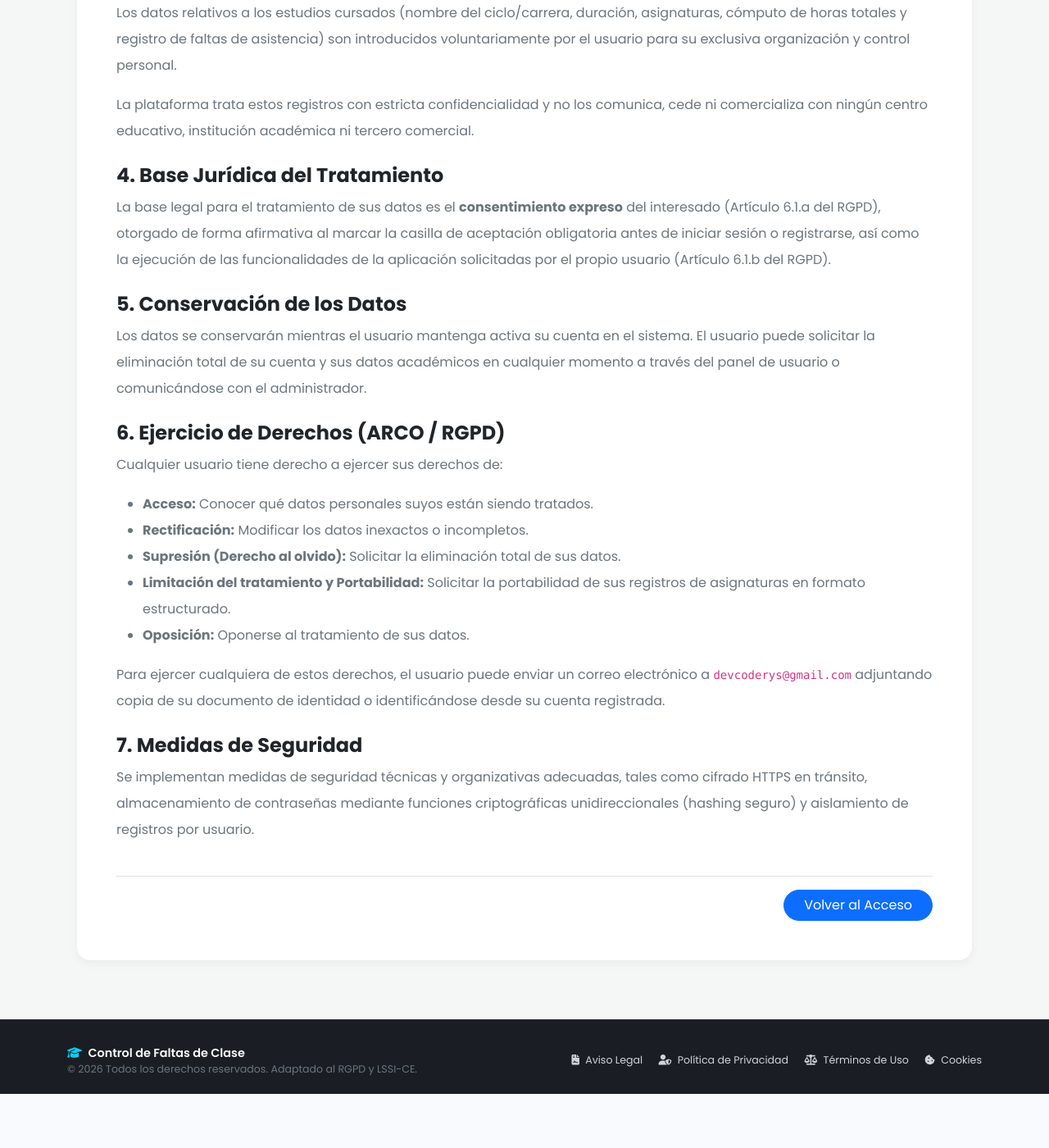
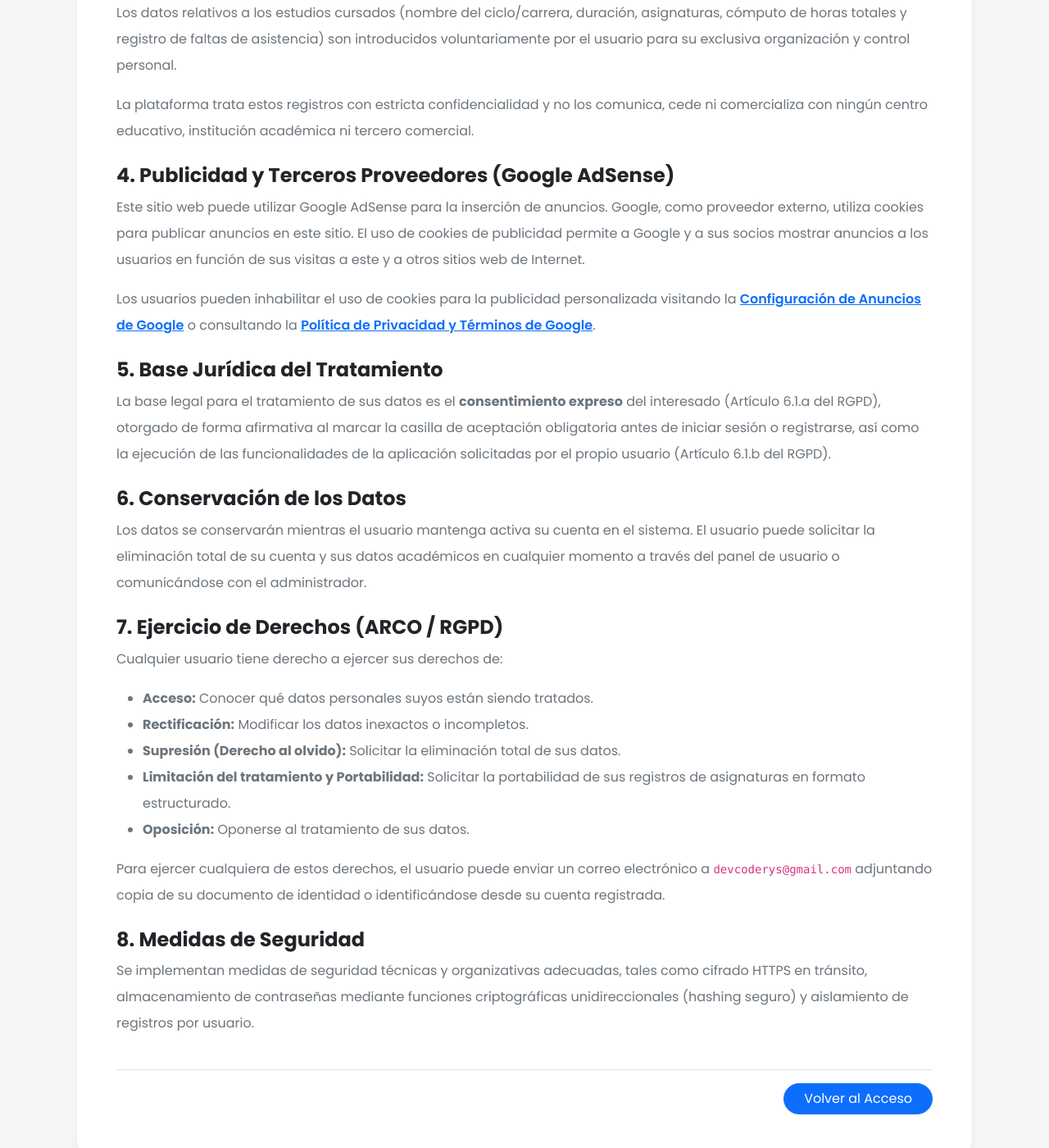
Before and after one commit to Devcodery/Faltas-De-Clase, a Flask app: page /privacidad in a window 1280 px wide. Shown: the part 1095-2495 px from the top of the page at 82% size. Before the commit the page ends 2429 px from the top, so only its background shows below. Run offline with Flask 3, Linux system fonts and the light colour scheme.

Commit message:
feat: agregar soporte para Google AdSense, incluyendo configuración y bloques de anuncios en la plantilla

```diff
--- a/docker-compose.yml
+++ b/docker-compose.yml
@@ -31,6 +31,8 @@ services:
       - ADMIN_NAME=${ADMIN_NAME}
       - GOOGLE_CLIENT_ID=${GOOGLE_CLIENT_ID}
       - GOOGLE_CLIENT_SECRET=${GOOGLE_CLIENT_SECRET}
+      - ADSENSE_CLIENT_ID=${ADSENSE_CLIENT_ID}
+      - ADSENSE_ENABLED=${ADSENSE_ENABLED}
     depends_on:
       db:
         condition: service_healthy
--- /dev/null
+++ b/web/ads.txt
@@ -0,0 +1,3 @@
+# Google AdSense ads.txt
+# Reemplaza pub-XXXXXXXXXXXXXXXX con tu ID de editor de Google AdSense
+google.com, pub-0000000000000000, DIRECT, f08c47fec0942fa0
--- a/web/app.py
+++ b/web/app.py
@@ -3,7 +3,7 @@ import time
 import requests
 from functools import wraps
 from datetime import datetime
-from flask import Flask, render_template, request, redirect, session, url_for, flash, jsonify, g, send_from_directory
+from flask import Flask, render_template, request, redirect, session, url_for, flash, jsonify, g, send_from_directory, Response
 from dotenv import load_dotenv
 from models import db, User, Estudio, Asignatura
 
@@ -23,6 +23,10 @@ app.config['SQLALCHEMY_TRACK_MODIFICATIONS'] = False
 # Google OAuth Config
 GOOGLE_CLIENT_ID = os.getenv('GOOGLE_CLIENT_ID', '')
 GOOGLE_CLIENT_SECRET = os.getenv('GOOGLE_CLIENT_SECRET', '')
+
+# Google AdSense Config
+ADSENSE_CLIENT_ID = os.getenv('ADSENSE_CLIENT_ID', '').strip()
+ADSENSE_ENABLED = os.getenv('ADSENSE_ENABLED', 'true').strip().lower() in ('true', '1', 'yes')
 
 db.init_app(app)
 
@@ -65,6 +69,8 @@ def inject_global_context():
     return {
         'current_user': g.user,
         'google_client_id': GOOGLE_CLIENT_ID,
+        'adsense_client_id': ADSENSE_CLIENT_ID,
+        'adsense_enabled': ADSENSE_ENABLED,
         'admin_email': ADMIN_EMAIL,
         'current_year': datetime.now().year
     }
@@ -131,6 +137,15 @@ def index():
 @app.route('/favicon.ico')
 def favicon():
     return send_from_directory(os.path.join(app.root_path, 'static'), 'favicon.ico', mimetype='image/vnd.microsoft.icon')
+
+
+@app.route('/ads.txt')
+def ads_txt():
+    if ADSENSE_CLIENT_ID:
+        pub_id = ADSENSE_CLIENT_ID.replace('ca-', '')
+        content = f"google.com, {pub_id}, DIRECT, f08c47fec0942fa0\n"
+        return Response(content, mimetype='text/plain')
+    return send_from_directory(app.root_path, 'ads.txt', mimetype='text/plain')
 
 
 @app.route('/login', methods=['GET', 'POST'])
--- a/web/templates/base.html
+++ b/web/templates/base.html
@@ -13,6 +13,11 @@
     <link href="https://fonts.googleapis.com/css2?family=Poppins:wght@300;400;500;600;700&display=swap" rel="stylesheet">
     <!-- Font Awesome 6 -->
     <link rel="stylesheet" href="https://cdnjs.cloudflare.com/ajax/libs/font-awesome/6.4.0/css/all.min.css">
+
+    {% if adsense_enabled and adsense_client_id %}
+    <!-- Google AdSense SDK -->
+    <script async src="https://pagead2.googlesyndication.com/pagead/js/adsbygoogle.js?client={{ adsense_client_id }}" crossorigin="anonymous"></script>
+    {% endif %}
 
     <style>
         :root {
@@ -112,6 +117,23 @@
             box-shadow: 0 -4px 20px rgba(0,0,0,0.3);
             border-top: 2px solid #3b82f6;
             display: none;
+        }
+
+        /* AdSense & Ads Styling */
+        .ad-container {
+            width: 100%;
+            max-width: 970px;
+            margin-left: auto;
+            margin-right: auto;
+        }
+
+        .ad-placeholder-card {
+            border: 2px dashed #cbd5e1 !important;
+            transition: all 0.2s ease;
+        }
+        .ad-placeholder-card:hover {
+            border-color: #94a3b8 !important;
+            background: linear-gradient(135deg, #f3f4f6 0%, #e5e7eb 100%) !important;
         }
     </style>
     {% block extra_css %}{% endblock %}
--- a/web/templates/legal/privacidad.html
+++ b/web/templates/legal/privacidad.html
@@ -46,17 +46,25 @@
                 La plataforma trata estos registros con estricta confidencialidad y no los comunica, cede ni comercializa con ningún centro educativo, institución académica ni tercero comercial.
             </p>
 
-            <h4 class="fw-bold text-dark mt-4">4. Base Jurídica del Tratamiento</h4>
+            <h4 class="fw-bold text-dark mt-4">4. Publicidad y Terceros Proveedores (Google AdSense)</h4>
+            <p>
+                Este sitio web puede utilizar Google AdSense para la inserción de anuncios. Google, como proveedor externo, utiliza cookies para publicar anuncios en este sitio. El uso de cookies de publicidad permite a Google y a sus socios mostrar anuncios a los usuarios en función de sus visitas a este y a otros sitios web de Internet.
+            </p>
+            <p>
+                Los usuarios pueden inhabilitar el uso de cookies para la publicidad personalizada visitando la <a href="https://adssettings.google.com/" target="_blank" class="text-primary text-decoration-underline fw-semibold">Configuración de Anuncios de Google</a> o consultando la <a href="https://policies.google.com/technologies/ads" target="_blank" class="text-primary text-decoration-underline fw-semibold">Política de Privacidad y Términos de Google</a>.
+            </p>
+
+            <h4 class="fw-bold text-dark mt-4">5. Base Jurídica del Tratamiento</h4>
             <p>
                 La base legal para el tratamiento de sus datos es el <strong>consentimiento expreso</strong> del interesado (Artículo 6.1.a del RGPD), otorgado de forma afirmativa al marcar la casilla de aceptación obligatoria antes de iniciar sesión o registrarse, así como la ejecución de las funcionalidades de la aplicación solicitadas por el propio usuario (Artículo 6.1.b del RGPD).
             </p>
 
-            <h4 class="fw-bold text-dark mt-4">5. Conservación de los Datos</h4>
+            <h4 class="fw-bold text-dark mt-4">6. Conservación de los Datos</h4>
             <p>
                 Los datos se conservarán mientras el usuario mantenga activa su cuenta en el sistema. El usuario puede solicitar la eliminación total de su cuenta y sus datos académicos en cualquier momento a través del panel de usuario o comunicándose con el administrador.
             </p>
 
-            <h4 class="fw-bold text-dark mt-4">6. Ejercicio de Derechos (ARCO / RGPD)</h4>
+            <h4 class="fw-bold text-dark mt-4">7. Ejercicio de Derechos (ARCO / RGPD)</h4>
             <p>
                 Cualquier usuario tiene derecho a ejercer sus derechos de:
             </p>
@@ -71,7 +79,7 @@
                 Para ejercer cualquiera de estos derechos, el usuario puede enviar un correo electrónico a <code>devcoderys@gmail.com</code> adjuntando copia de su documento de identidad o identificándose desde su cuenta registrada.
             </p>
 
-            <h4 class="fw-bold text-dark mt-4">7. Medidas de Seguridad</h4>
+            <h4 class="fw-bold text-dark mt-4">8. Medidas de Seguridad</h4>
             <p>
                 Se implementan medidas de seguridad técnicas y organizativas adecuadas, tales como cifrado HTTPS en tránsito, almacenamiento de contraseñas mediante funciones criptográficas unidireccionales (hashing seguro) y aislamiento de registros por usuario.
             </p>
```
Also changed, not shown: web/templates/components/ad_unit.html (added, +38 -0 lines), web/templates/dashboard.html (+7 -0 lines), web/templates/legal/cookies.html (+9 -3 lines), README.md.
